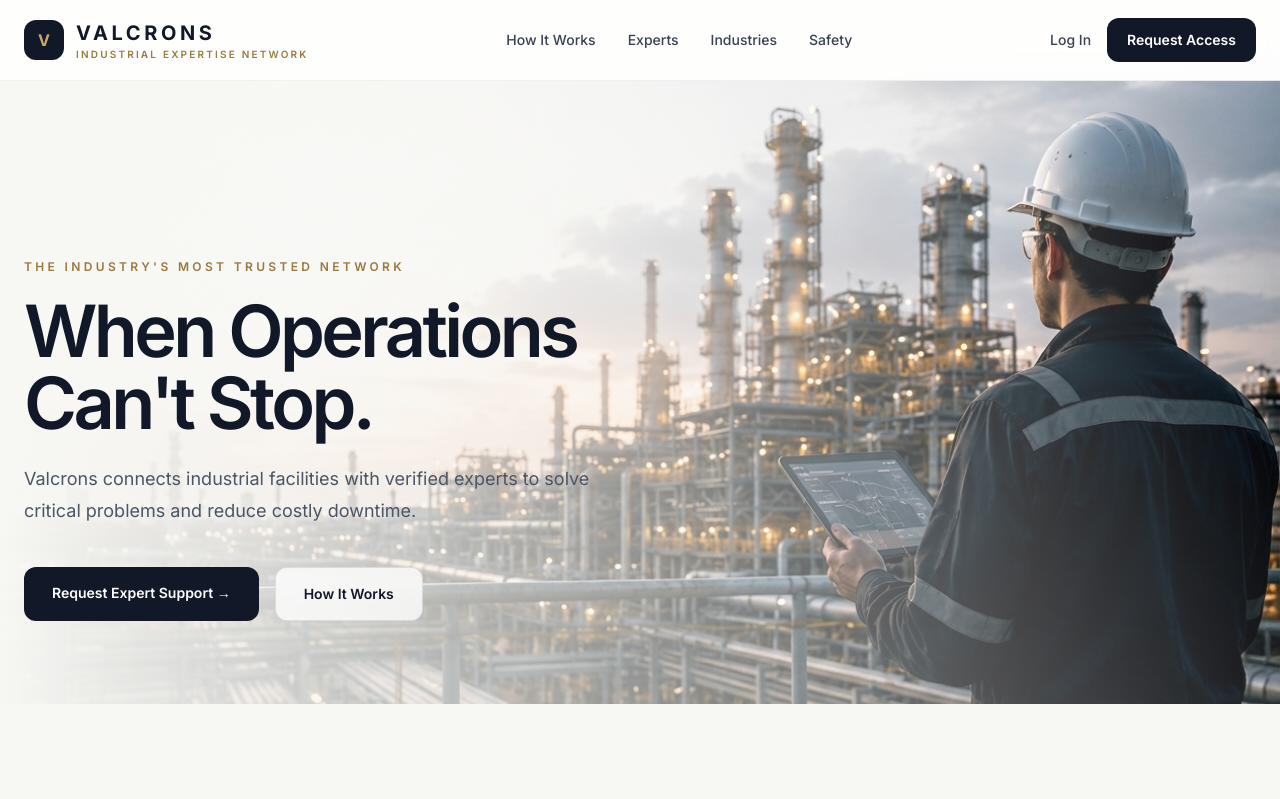
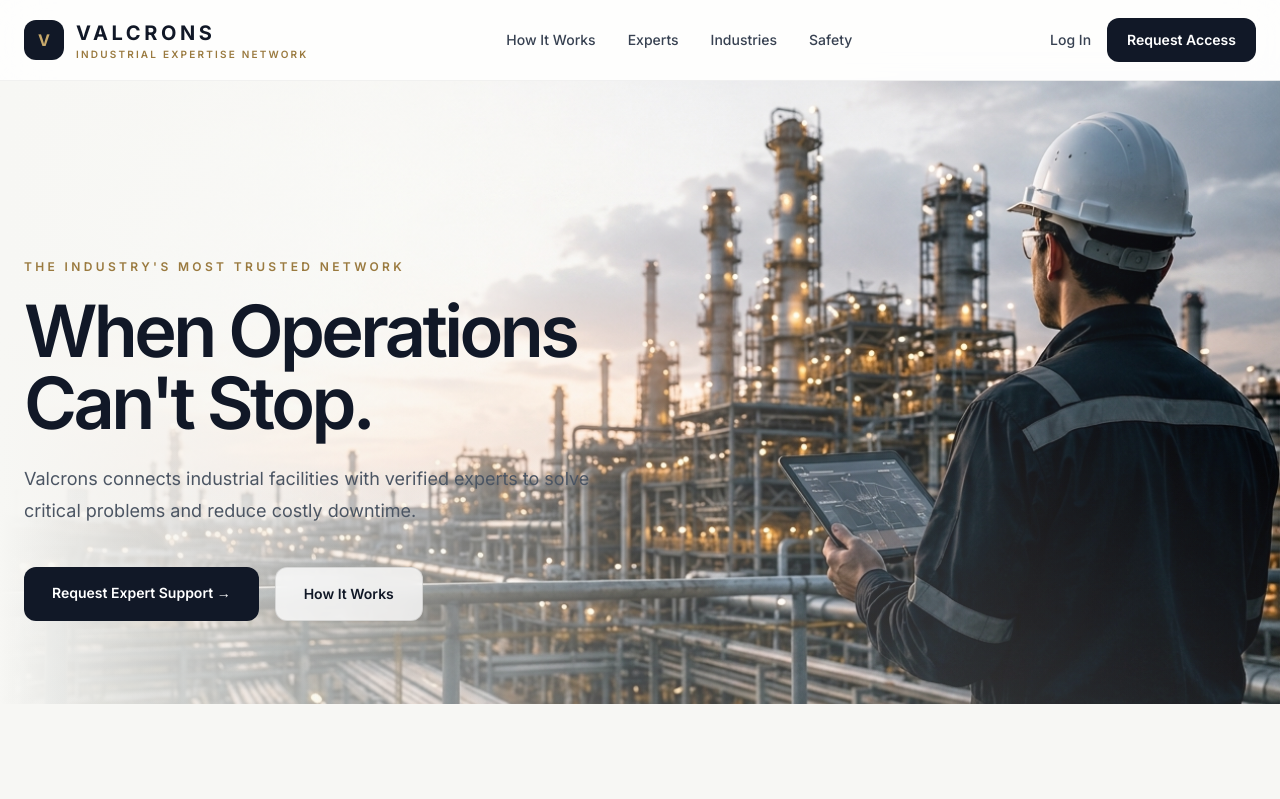
Before and after one commit to 502296/valcrons, a Next.js app: page / in a window 1280 px wide. Shown: the top 799 px of the page. Built offline with nearby package versions, Linux system fonts and the light colour scheme.

Commit message:
Update Hero.tsx

```diff
--- a/src/components/home/Hero.tsx
+++ b/src/components/home/Hero.tsx
@@ -8,7 +8,7 @@
           className="h-full w-full object-cover object-center"
         />
 
-      <div className="absolute inset-0 bg-gradient-to-r from-[#f7f7f4] via-[#f7f7f4]/55 to-transparent" />
+      <div className="absolute inset-0 bg-gradient-to-r from-[#f7f7f4] via-[#f7f7f4]/20 to-transparent" />
       <div className="absolute inset-0 bg-gradient-to-b from-transparent via-transparent to-[#f7f7f4]/10" />
       </div>
 
```
